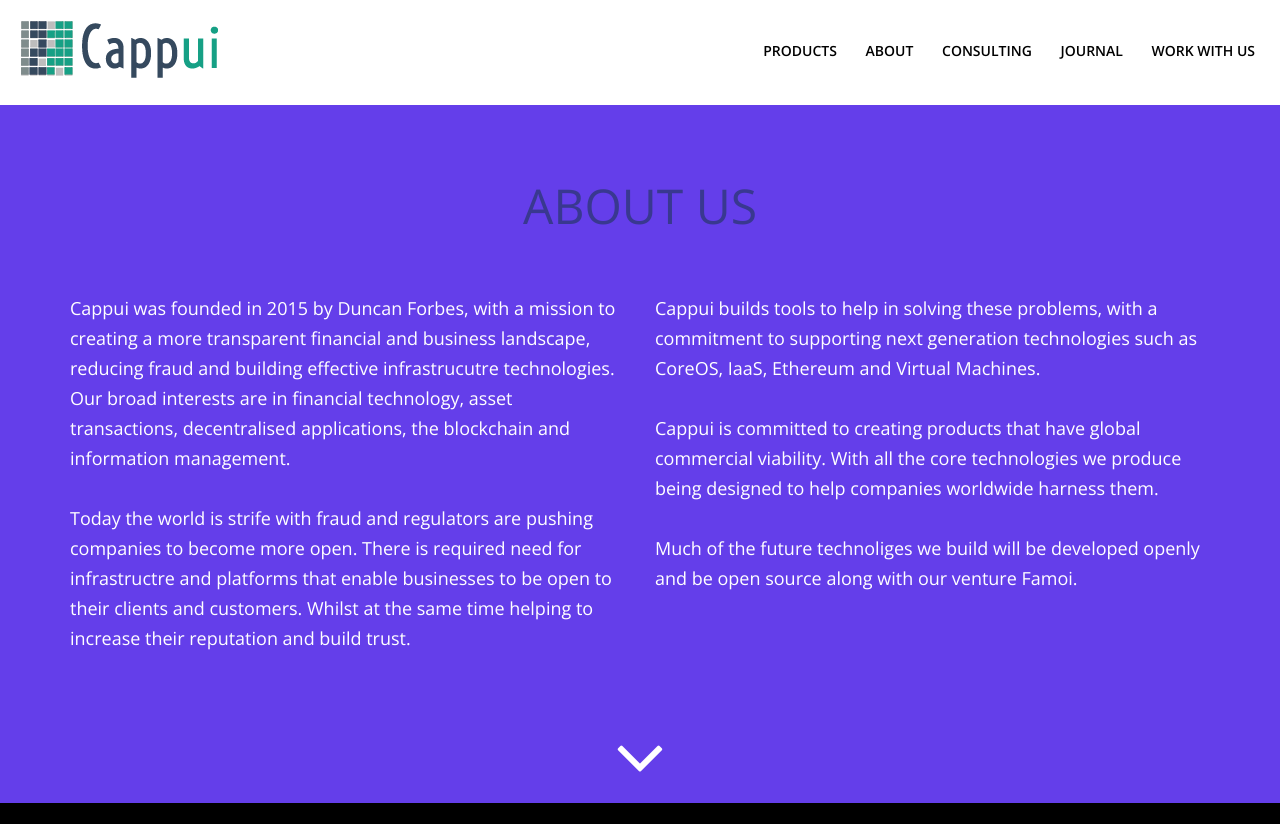
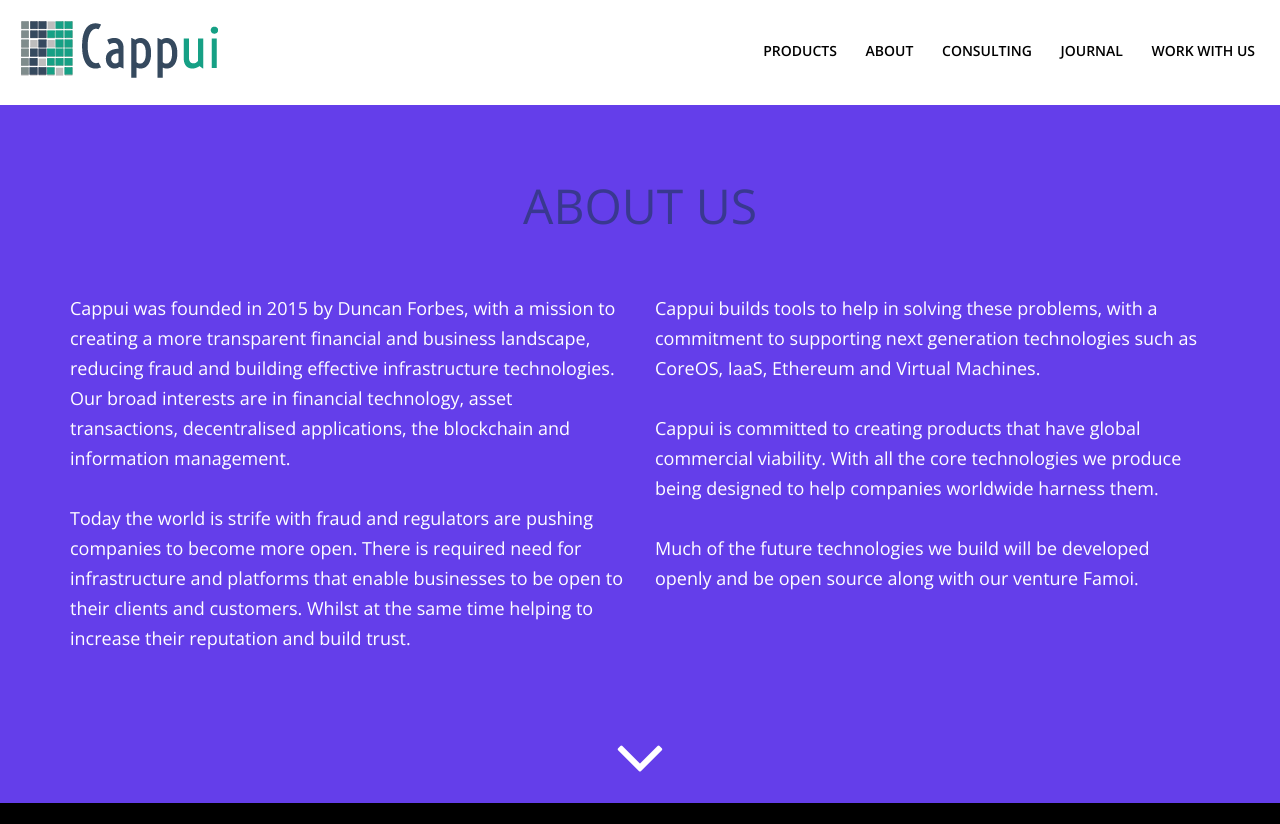
Before and after one commit to Cappui/Cappui-Website, a Jekyll site: the page built from about/index.html, in a window 1280 px wide and 900 px high, cut to the strip 0-824 px from the top of the window. Built offline with Jekyll 4.4.1, drawn with Linux system fonts in a browser that asks for light colours; nearby versions of some CDN libraries; library files that are not in the unit come from our copies; a style sheet for code colours, icons or effects is not loaded.

Commit message:
Updated index.html

```diff
--- a/about/index.html
+++ b/about/index.html
@@ -19,9 +19,9 @@
             <div class="row" style="text-align: none !important;">
 
                 <div class="col-md-6 ">
-                    <p>Cappui was founded in 2015 by Duncan Forbes, with a mission to creating a more transparent financial and business landscape, reducing fraud and building effective infrastrucutre technologies. Our broad interests are in financial technology, asset transactions, decentralised applications, the blockchain and information management.</p>
+                    <p>Cappui was founded in 2015 by Duncan Forbes, with a mission to creating a more transparent financial and business landscape, reducing fraud and building effective infrastructure technologies. Our broad interests are in financial technology, asset transactions, decentralised applications, the blockchain and information management.</p>
 
-                   <p>Today the world is strife with fraud and regulators are pushing companies to become more open. There is required need for infrastructre and platforms that enable businesses to be open to their clients and customers. Whilst at the same time helping to increase their reputation and build trust.</p>
+                   <p>Today the world is strife with fraud and regulators are pushing companies to become more open. There is required need for infrastructure and platforms that enable businesses to be open to their clients and customers. Whilst at the same time helping to increase their reputation and build trust.</p>
 
                 </div>
 
@@ -30,7 +30,7 @@
 
                      <p>Cappui is committed to creating products that have global commercial viability. With all the core technologies we produce being designed to help companies worldwide harness them.</p>
 
-                    <p>Much of the future technoliges we build will be developed openly and be open source  along with our venture Famoi. </p>
+                    <p>Much of the future technologies we build will be developed openly and be open source  along with our venture Famoi. </p>
 
 
                 </div>
```
